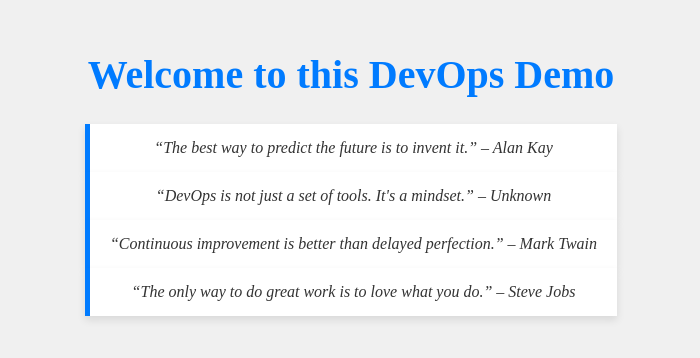
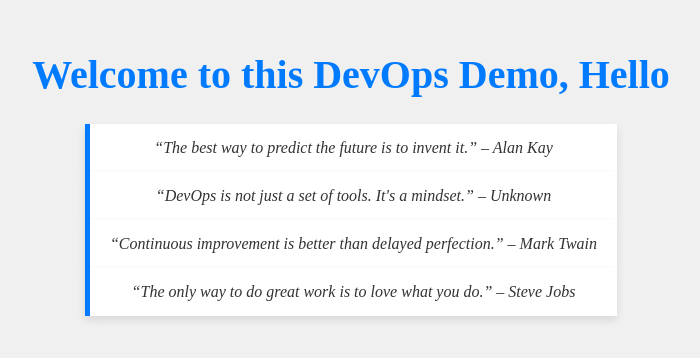
Before and after one commit to as-salad-code/DevOps-demo, a plain HTML site: page index.html in a window 1280 px wide. Shown: the part 238-596 px from the top of the page, without its empty margins (289-989 px from the left). Drawn offline with Linux system fonts and the light colour scheme.

Commit message:
Updated Website

```diff
--- a/index.html
+++ b/index.html
@@ -48,7 +48,7 @@
     </style>
 </head>
 <body>
-    <h1>Welcome to this DevOps Demo</h1>
+    <h1>Welcome to this DevOps Demo, Hello</h1>
     <div class="quotes">
         <div class="quote">“The best way to predict the future is to invent it.” – Alan Kay</div>
         <div class="quote">“DevOps is not just a set of tools. It's a mindset.” – Unknown</div>
```
